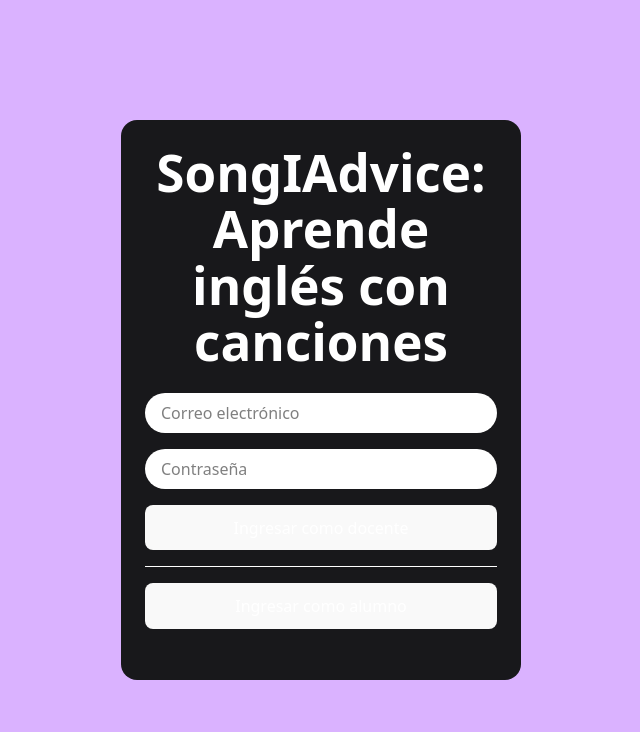
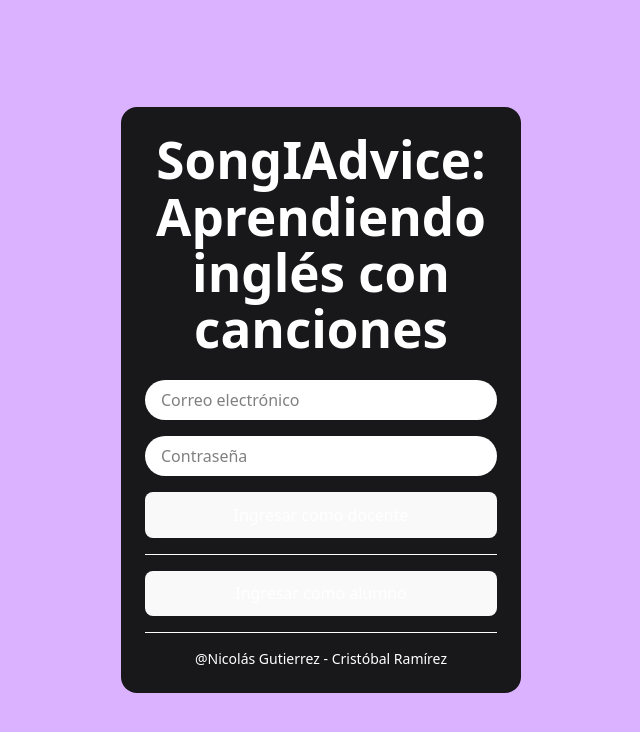
Before and after one commit to CristobalRRR/proyecto-titulo-ingles, a React (Vite) app in the folder front/: page /#/docente in a window 1280 px wide. Both pictures are taken after a click on the button "Regresar". Shown: the top 732 px of the page, without its empty margins (319-959 px from the left). Built offline with nearby package versions, Linux system fonts and the light colour scheme; no server answers.

Commit message:
Cmabio en los PDFs, aun faltan cambios

```diff
--- a/front/index.html
+++ b/front/index.html
@@ -4,7 +4,7 @@
     <meta charset="UTF-8" />
     <link rel="icon" type="image/svg+xml" href="/vite.svg" />
     <meta name="viewport" content="width=device-width, initial-scale=1.0" />
-    <title>Aprende inglés con canciones</title>
+    <title>Aprendiendo inglés con canciones</title>
   </head>
   <body>
     <div id="root"></div>
--- a/front/src/pages/LoginIngles.jsx
+++ b/front/src/pages/LoginIngles.jsx
@@ -36,17 +36,18 @@ export default function LoginIngles({ setUserType }) {
 
 
     return (
-      <div className="min-h-screen w-screen flex items-center justify-center bg-purple-300">
-        <div className="flex flex-col items-center bg-zinc-900 p-6 rounded-2xl text-white w-full max-w-[400px] h-[70vh]">
-          <h1 className="text-xl sm:text-2xl font-bold text-center mb-2">SongIAdvice: Aprende inglés con canciones</h1>
-          <div className="w-full space-y-4 mt-4">
+      <div className="min-h-screen w-screen flex items-center justify-center bg-purple-300 p-4">
+      <div className="flex flex-col items-center bg-zinc-900 p-4 sm:p-6 rounded-2xl text-white w-full max-w-[400px] min-h-[400px] h-auto max-h-[90vh] overflow-y-auto">
+        <h1 className="text-lg sm:text-xl md:text-2xl font-bold text-center mb-2 px-2">SongIAdvice: Aprendiendo inglés con canciones</h1>
+        <div className="w-full space-y-4 mt-4 px-2 sm:px-0">
           <Input placeholder="Correo electrónico" className="bg-white text-black" onChange={e => setEmail(e.target.value)} />
           <Input placeholder="Contraseña" type="password" className="bg-white text-black" onChange={e => setPassword(e.target.value)} />
           <Boton className="w-full bg-purple-600" onClick={onSubmit}>Ingresar como docente</Boton>
         </div>
-
         <div className="w-full border-t border-white my-4" />
         <Boton className="w-full" onClick={accesoAlumno}>Ingresar como alumno</Boton>
+        <div className="w-full border-t border-white my-4" />
+        <p className="text-xs sm:text-sm text-center px-2">@Nicolás Gutierrez - Cristóbal Ramírez</p>
       </div>
     </div>
     );
--- a/front/src/utils/pdf.js
+++ b/front/src/utils/pdf.js
@@ -17,9 +17,9 @@ export const generarPDF = ({
   let y = margen;
 
   // Configuración inicial
-  doc.setFont("helvetica");
+  doc.setFont("helvetica", "bold");
   doc.setFontSize(12);
-  doc.text("songIAdvice: Aprende inglés con canciones", doc.internal.pageSize.getWidth() / 2, y, { align: "center" });
+  doc.text("SongIAdvice: Aprendiendo inglés con canciones", doc.internal.pageSize.getWidth() / 2, y, { align: "center" });
   y += 15;
 
   // Función mejorada para agregar texto con formato
@@ -118,7 +118,8 @@ export const generarPDFContenidos = ({
   let y = margen;
 
   doc.setFontSize(12);
-  doc.text("songIAdvice: Aprende inglés con canciones", doc.internal.pageSize.getWidth() / 2, y, { align: "center" });
+  doc.setFont("helvetica", "bold");
+  doc.text("SongIAdvice: Aprendiendo inglés con canciones", doc.internal.pageSize.getWidth() / 2, y, { align: "center" });
   y += 15;
 
   const textWidth = doc.internal.pageSize.width - margen * 2;
@@ -217,9 +218,9 @@ export const generarPDFAlumno = ({
   const doc = new jsPDF();
   const margen = 15;
   let y = margen;
-  doc.setFont("helvetica");
+  doc.setFont("helvetica", "bold");
   doc.setFontSize(12);
-  doc.text("songIAdvice: Aprende inglés con canciones", doc.internal.pageSize.getWidth() / 2, y, { align: "center" });
+  doc.text("SongIAdvice: Aprendiendo inglés con canciones", doc.internal.pageSize.getWidth() / 2, y, { align: "center" });
   y += 15;
   const textWidth = doc.internal.pageSize.width - margen * 2;
   const agregarSeccion = (label, valor, isBoldLabel = true, isMultiLine = true) => {
```
Lines whose indentation alone changed are shown as unchanged.
